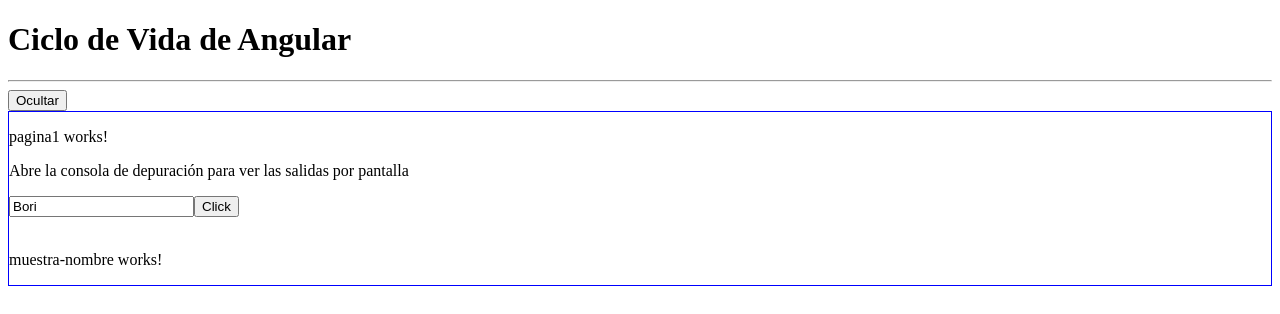
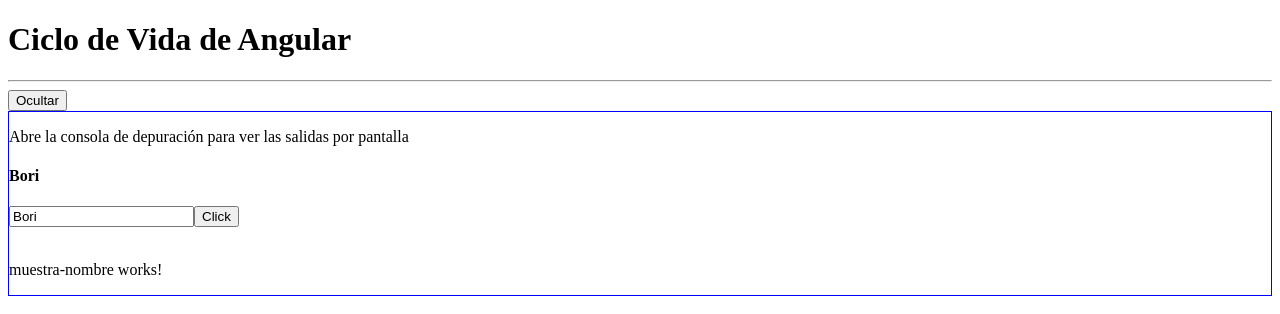
Before and after one commit to borilio/angular-ciclo-de-vida-hooks, an Angular app: page / in a window 1280 px wide. Shown: the top 314 px of the page. Built offline with nearby package versions, Linux system fonts and the light colour scheme.

Commit message:
Cambios menores y algún comentario

```diff
--- a/src/app/pages/pagina1/pagina1.component.html
+++ b/src/app/pages/pagina1/pagina1.component.html
@@ -1,11 +1,16 @@
-<p>pagina1 works!</p>
 <p>Abre la consola de depuración para ver las salidas por pantalla</p>
+
+<h4>{{nombreInput}}</h4>
 
 <input
     placeholder="Hola Mundo"
     [(ngModel)]="nombreInput"
     type="text">
 
+<!--
+    Al asociar un método al evento, aunque el método no haga nada,
+    ya provocamos que se ejecuten los AfterViewCheck y AfterContentCheck
+-->
 <button (click)="guardar()">
     Click
 </button>
```
